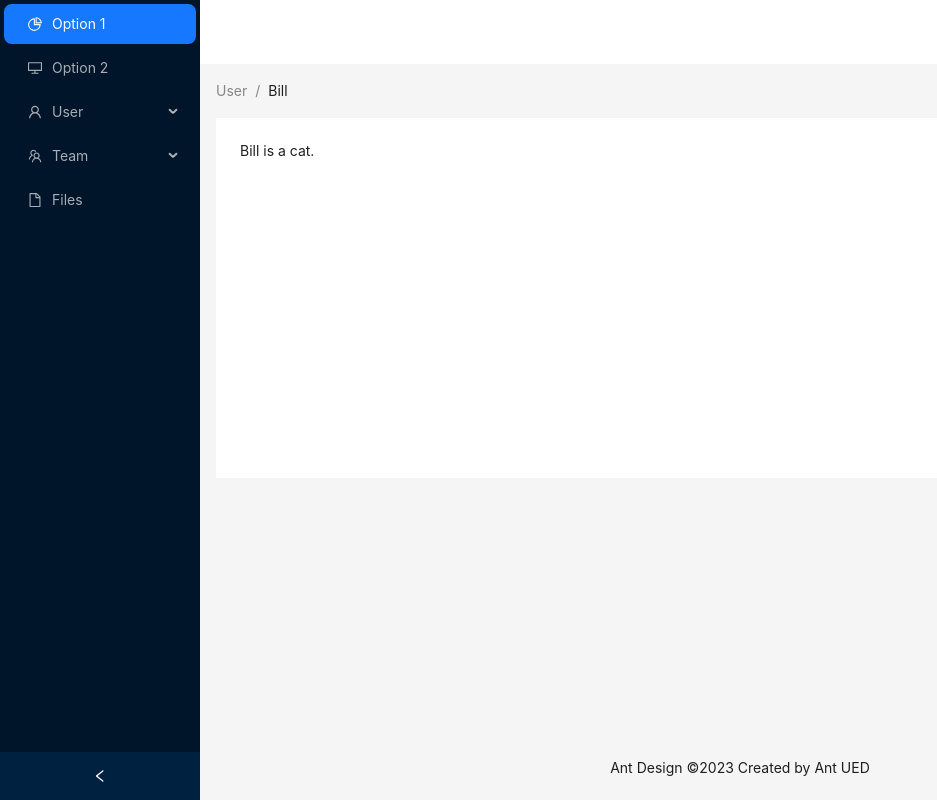
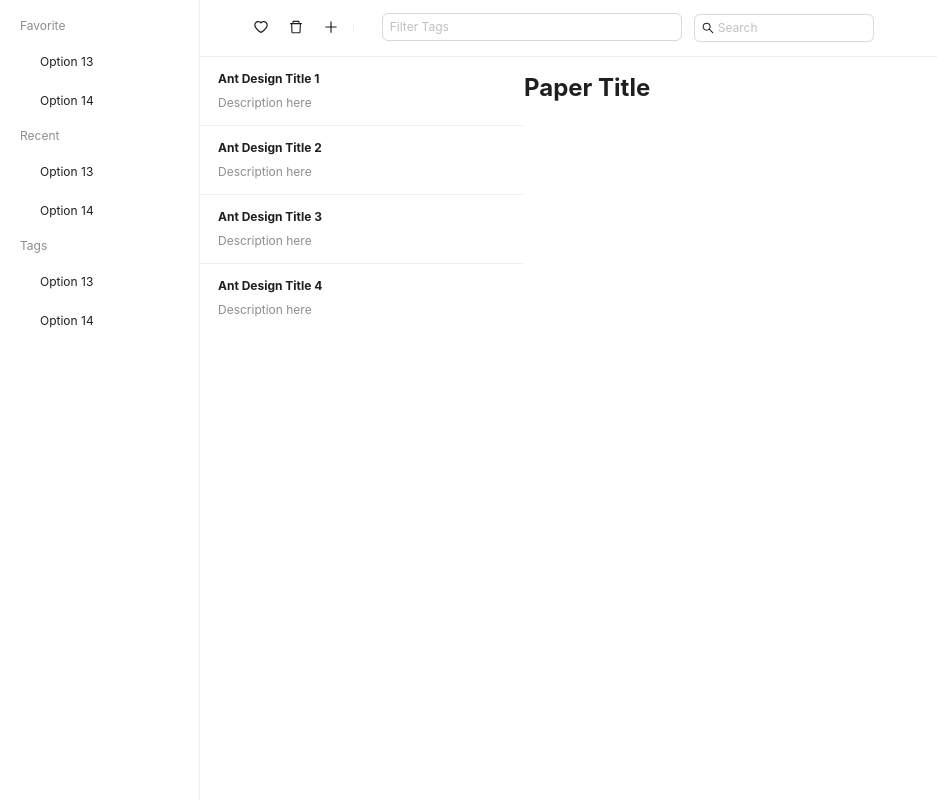
Before and after one commit to TerenceNg03/sci-note, a React (Create React App) app in the folder ui/: page / in a window 1280 px wide. Shown: the whole page, without its empty margins (0-937 px from the left). Built offline with nearby package versions, Linux system fonts and the light colour scheme.

Commit message:
Finish ui design

```diff
--- a/ui/main.js
+++ b/ui/main.js
@@ -12,8 +12,10 @@
 function createWindow() {
     // Create the browser window.
     const mainWindow = new BrowserWindow({
-        width: 800,
+        width: 900,
         height: 600,
+        minWidth: 900,
+        minHeight: 600,
         webPreferences: {
             preload: path.join(__dirname, 'preload.js')
         }
--- a/ui/src/App.js
+++ b/ui/src/App.js
@@ -1,88 +1,50 @@
-import './App.css';
+import {React, useState} from 'react';
+import {ConfigProvider, Layout, theme} from 'antd';
+import {Divider} from 'antd';
+import QuickAccess from './QuickAccess'
+import ToolBar from './ToolBar'
+import PaperList from './PaperList'
+import SearchBar from './SearchBar'
+import Paper from './Paper';
+import {Content} from 'antd/es/layout/layout';
 
-import React, { useState } from 'react';
-import {
-  DesktopOutlined,
-  FileOutlined,
-  PieChartOutlined,
-  TeamOutlined,
-  UserOutlined,
-} from '@ant-design/icons';
-import { Breadcrumb, Layout, Menu, theme } from 'antd';
-const { Header, Content, Footer, Sider } = Layout;
-function getItem(label, key, icon, children) {
-  return {
-    key,
-    icon,
-    children,
-    label,
-  };
+const {Header, Sider} = Layout;
+
+const paperSample = {
+    title: 'Paper Title'
 }
-const items = [
-  getItem('Option 1', '1', <PieChartOutlined />),
-  getItem('Option 2', '2', <DesktopOutlined />),
-  getItem('User', 'sub1', <UserOutlined />, [
-    getItem('Tom', '3'),
-    getItem('Bill', '4'),
-    getItem('Alex', '5'),
-  ]),
-  getItem('Team', 'sub2', <TeamOutlined />, [getItem('Team 1', '6'), getItem('Team 2', '8')]),
-  getItem('Files', '9', <FileOutlined />),
-];
+
 const App = () => {
-  const [collapsed, setCollapsed] = useState(false);
-  const {
-    token: { colorBgContainer },
-  } = theme.useToken();
+    const {token: {colorBgContainer}, } = theme.useToken();
+    const [isFavorite, setIsFavorite] = useState([]);
     return (
+        <ConfigProvider theme={{algorithm: [theme.defaultAlgorithm, theme.compactAlgorithm]}}>
             <Layout
-      style={{
-        minHeight: '100vh',
-      }}
+                style={{height: '100vh', overflow: 'hidden'}}
             >
-      <Sider collapsible collapsed={collapsed} onCollapse={(value) => setCollapsed(value)}>
-        <div className="demo-logo-vertical" />
-        <Menu theme="dark" defaultSelectedKeys={['1']} mode="inline" items={items} />
+                <Sider style={{background: colorBgContainer}}>
+                    <QuickAccess />
                 </Sider>
-      <Layout>
-        <Header
-          style={{
-            padding: 0,
-            background: colorBgContainer,
-          }}
-        />
-        <Content
-          style={{
-            margin: '0 16px',
-          }}
-        >
-          <Breadcrumb
-            style={{
-              margin: '16px 0',
-            }}
-          >
-            <Breadcrumb.Item>User</Breadcrumb.Item>
-            <Breadcrumb.Item>Bill</Breadcrumb.Item>
-          </Breadcrumb>
-          <div
-            style={{
-              padding: 24,
-              minHeight: 360,
-              background: colorBgContainer,
-            }}
-          >
-            Bill is a cat.
-          </div>
+                <Layout style={{background: colorBgContainer}}>
+                    <Header style={{background: colorBgContainer, width: '100%', whiteSpace:'nowrap'}}>
+                        <ToolBar isFavorite={isFavorite} />
+                        <Divider type='vertical' style={{padding: '0em 1em'}} />
+                        <SearchBar />
+                    </Header>
+                    <Divider type='horizontal' style={{margin: '0em'}} />
+                    <Content style={{background: colorBgContainer}}>
+                        <Layout style={{background: colorBgContainer, height: '100%'}}>
+                            <Sider width={'30%'} style={{background: colorBgContainer}}>
+                                <PaperList />
+                            </Sider>
+                            <Content style={{background: colorBgContainer}}>
+                                <Paper paper={paperSample} />
                             </Content>
-        <Footer
-          style={{
-            textAlign: 'center',
-          }}
-        >
-          Ant Design ©2023 Created by Ant UED
-        </Footer>
+                        </Layout>
+                    </Content>
                 </Layout>
             </Layout>
+        </ConfigProvider>
     );
 };
 export default App;
--- /dev/null
+++ b/ui/src/Paper.js
@@ -0,0 +1,12 @@
+import {React} from 'react';
+
+const Paper = (paper) => {
+    paper = paper.paper
+    return (
+        <div>
+            <h1>{paper.title}</h1>
+        </div>
+    )
+}
+
+export default Paper;
--- /dev/null
+++ b/ui/src/PaperList.js
@@ -0,0 +1,38 @@
+import {React} from 'react';
+import {List} from 'antd';
+
+const papers = [
+    {
+        title: 'Ant Design Title 1',
+    },
+    {
+        title: 'Ant Design Title 2',
+    },
+    {
+        title: 'Ant Design Title 3',
+    },
+    {
+        title: 'Ant Design Title 4',
+    },
+];
+
+
+const PaperList = () => {
+    return (
+        <List
+            itemLayout="horizontal"
+            style={{height: '100%', overflow: 'scroll'}}
+            dataSource={papers}
+            renderItem={(item, index) => (
+                <List.Item style={{padding: '1em 1.5em'}}>
+                    <List.Item.Meta
+                        title={item.title}
+                        description="Description here"
+                    />
+                </List.Item>
+            )}
+        />
+    )
+}
+
+export default PaperList;
--- /dev/null
+++ b/ui/src/QuickAccess.js
@@ -0,0 +1,20 @@
+import {React} from 'react';
+import {Menu} from 'antd';
+
+const menuItems = [
+    getItem('Favorite', 'favourite', null, [getItem('Option 13', '0'), getItem('Option 14', '1')], 'group'),
+    getItem('Recent', 'recent', null, [getItem('Option 13', '3'), getItem('Option 14', '4')], 'group'),
+    getItem('Tags', 'tags', null, [getItem('Option 13', '5'), getItem('Option 14', '6')], 'group'),
+];
+
+function getItem(label, key, icon, children, type) {
+    return {key, icon, children, label, type};
+}
+
+const QuickAccess = () => {
+    return (
+        <Menu items={menuItems} style={{padding: '1em', height: '100vh', overflow: 'scroll'}} />
+    )
+}
+
+export default QuickAccess;
--- /dev/null
+++ b/ui/src/SearchBar.js
@@ -0,0 +1,53 @@
+import {React, useState} from 'react';
+import {SearchOutlined} from '@ant-design/icons';
+import {Tag, Input, Select} from 'antd';
+
+const OPTIONS = ['Apples', 'Nails', 'Bananas', 'Helicopters'];
+
+const tagRender = (props) => {
+    const {label, value, closable, onClose} = props;
+    const onPreventMouseDown = (event) => {
+        event.preventDefault();
+        event.stopPropagation();
+    };
+    return (
+        <Tag
+            onMouseDown={onPreventMouseDown}
+            closable={closable}
+            onClose={onClose}
+            style={{marginRight: 3, fontWeight: 'bold'}}
+        >
+            {label}
+        </Tag>
+    );
+};
+
+const SearchBar = () => {
+    const [selectedItems, setSelectedItems] = useState([]);
+    const filteredOptions = OPTIONS.filter((o) => !selectedItems.includes(o));
+    return (
+        <div style={{display: 'inline', whiteSpace: 'nowrap', overflow: 'scroll'}}>
+            <Select
+                showSearch
+                allowClear
+                tagRender={tagRender}
+                mode="multiple"
+                suffixIcon={null}
+                autoFocus={true}
+                placeholder="Filter Tags"
+                maxTagCount={'responsive'}
+                style={{width: '25em', marginRight: '1em', textAlign: 'left'}}
+                value={selectedItems}
+                onChange={setSelectedItems}
+                options={filteredOptions.map((item) => ({value: item, label: item}))}
+            />
+            <Input
+                allowClear
+                placeholder="Search"
+                style={{display: 'inline-flex', width: '15em'}}
+                prefix={<SearchOutlined className="site-form-item-icon" />}
+            />
+        </div>);
+};
+
+export default SearchBar;
--- /dev/null
+++ b/ui/src/ToolBar.js
@@ -0,0 +1,19 @@
+import {React} from 'react';
+import {PlusOutlined, DeleteOutlined, HeartOutlined, HeartTwoTone} from '@ant-design/icons';
+import {Button} from 'antd';
+
+const ToolBar = (isFavorite) => {
+    let icon = <HeartOutlined />
+    if (isFavorite === true) {
+        icon = <HeartTwoTone />
+    }
+    return (
+        <div style={{display: 'inline-flex'}}>
+            <Button type={'text'} size={'large'} icon={icon} />
+            <Button type={'text'} size={'large'} icon={<DeleteOutlined />} />
+            <Button type={'text'} size={'large'} icon={<PlusOutlined />} />
+        </div>
+    )
+}
+
+export default ToolBar;
```
Also changed, not shown: ui/AppBackup.js (added, +94 -0 lines), ui/package.json (+8 -2 lines), ui/src/setupTests.js (deleted, +0 -5 lines), 1 other file (tests, documents, lock files or other folders). Lines whose indentation alone changed are shown as unchanged.
